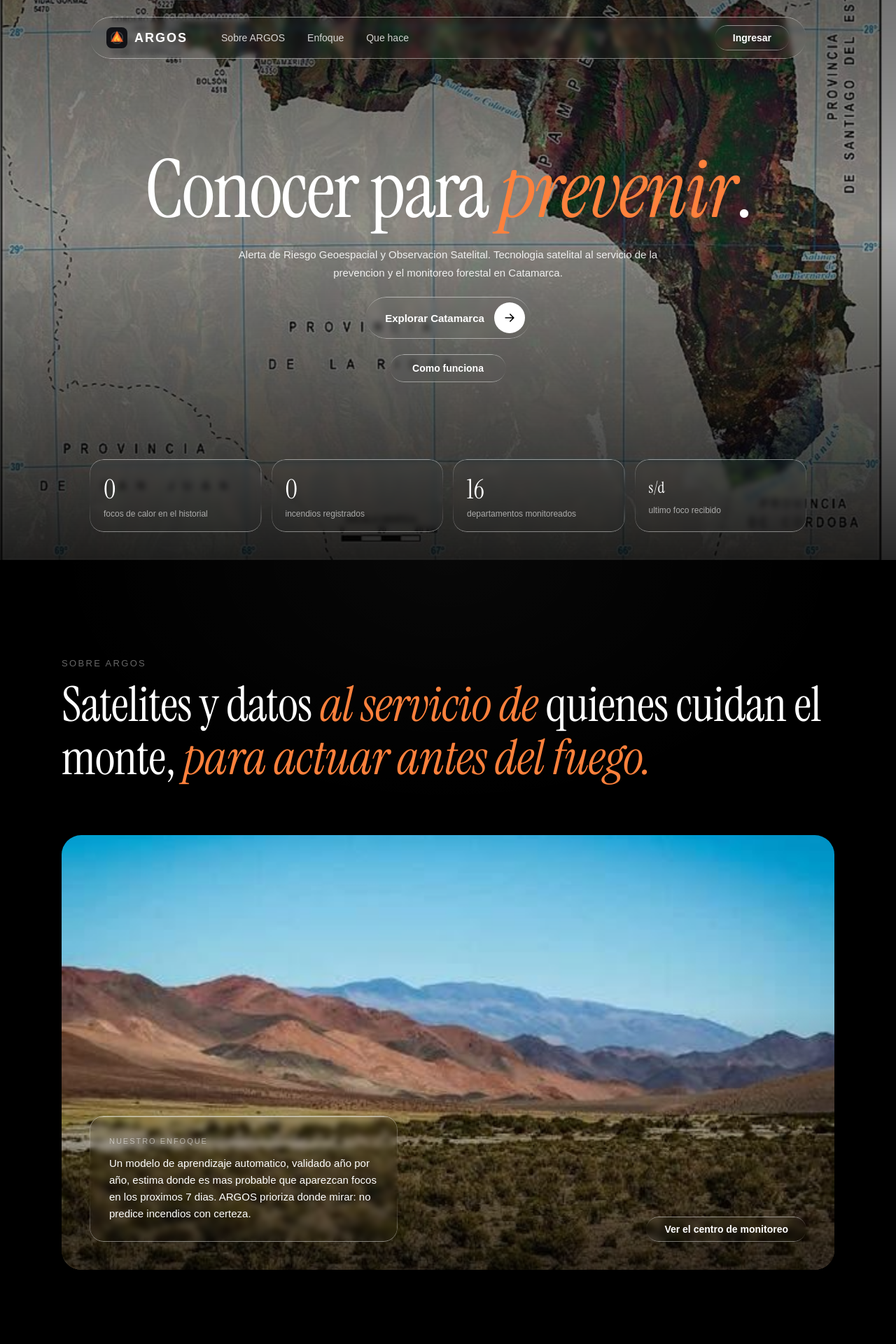
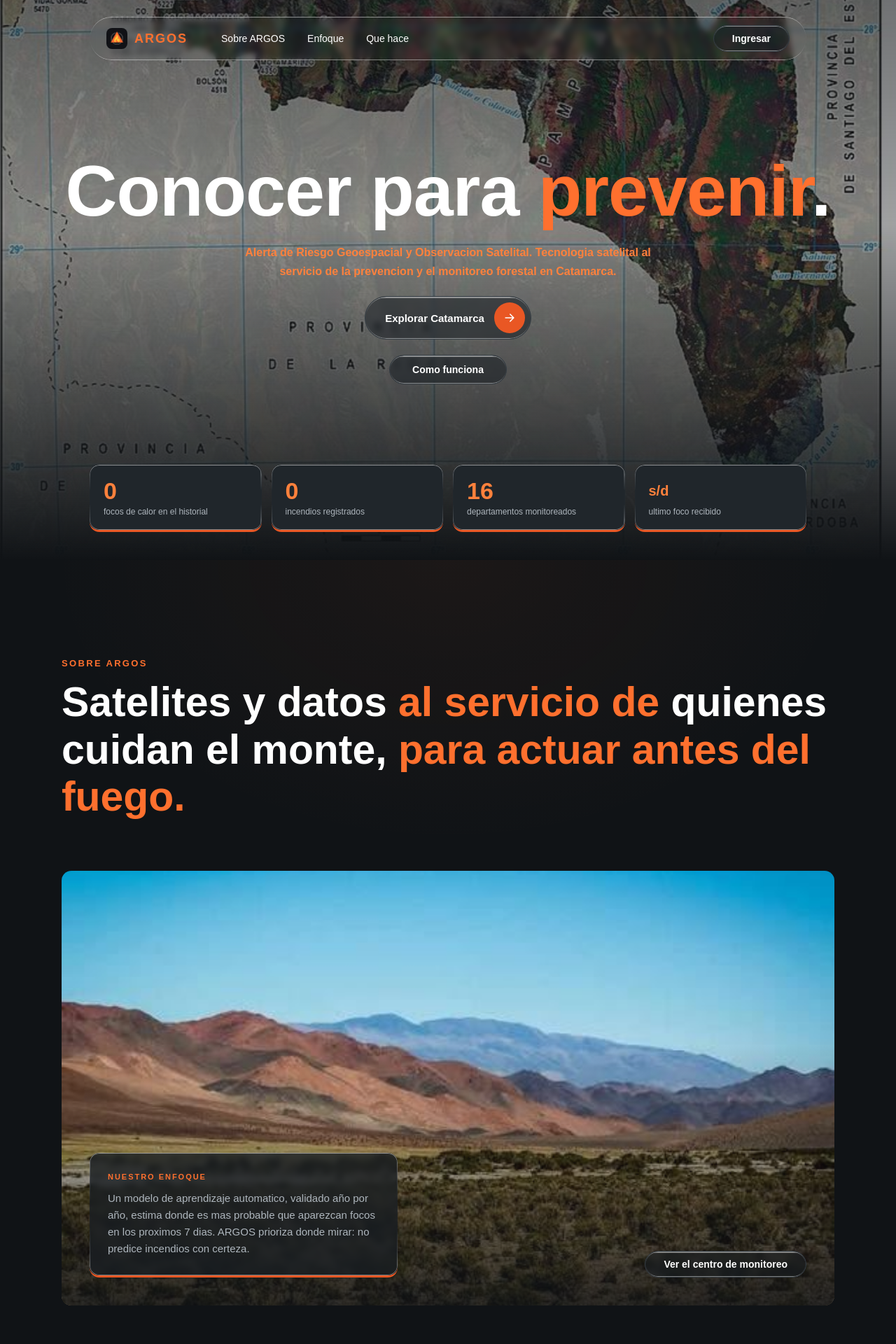
Before and after one commit to equipoinstintiahackaton/argos-cta, a Next.js app in the folder web/: page / in a window 1280 px wide. Shown: the top 1920 px of the page at 70% size. Built offline with nearby package versions, Linux system fonts and the light colour scheme; no server answers; the database is empty.

Commit message:
Landing con paleta y tipografia de la guia de marca

```diff
--- a/web/app/globals.css
+++ b/web/app/globals.css
@@ -1,4 +1,3 @@
-@import url('https://fonts.googleapis.com/css2?family=Instrument+Serif:ital@0;1&display=swap');
 /* ARGOS | identidad visual. Los colores de la escala de riesgo (verde a negro) viven en lib/bandas.ts
    y no se mezclan con el naranja de marca. */
 :root {
@@ -285,64 +284,68 @@ a.tel { text-decoration: none; }
 }
 
 /* ======== Landing: liquid glass editorial ======== */
-.lp { background: #000; color: #fff; }
-.lp .serif { font-family: 'Instrument Serif', Georgia, serif; font-weight: 400; }
-.lp em { font-style: italic; color: var(--argos-light); }
+.lp { background: var(--argos-background); color: var(--argos-text); font-family: var(--argos-font); }
+.lp .serif { font-family: var(--argos-font); font-weight: 700; }
+.lp em { font-style: normal; color: var(--argos-primary); }
 .glass { background: rgba(255,255,255,.01); background-blend-mode: luminosity; backdrop-filter: blur(4px); -webkit-backdrop-filter: blur(4px); box-shadow: inset 0 1px 1px rgba(255,255,255,.1); position: relative; overflow: hidden; }
 .glass::before { content: ''; position: absolute; inset: 0; border-radius: inherit; padding: 1.4px; background: linear-gradient(180deg, rgba(255,255,255,.45) 0%, rgba(255,255,255,.15) 20%, rgba(255,255,255,0) 40%, rgba(255,255,255,0) 60%, rgba(255,255,255,.15) 80%, rgba(255,255,255,.45) 100%); -webkit-mask: linear-gradient(#fff 0 0) content-box, linear-gradient(#fff 0 0); -webkit-mask-composite: xor; mask-composite: exclude; pointer-events: none; }
 .lp-hero { position: relative; min-height: 100vh; display: flex; flex-direction: column; overflow: hidden; }
-.lp-hero-bg { position: absolute; inset: 0; background: #000 url('/catamarca-satelital.jpg') center bottom / cover no-repeat; opacity: 0; animation: lp-fadein 1.4s ease .2s forwards, lp-zoom 30s ease-in-out infinite alternate; }
-.lp-hero-velo { position: absolute; inset: 0; background: linear-gradient(180deg, rgba(0,0,0,.55) 0%, rgba(0,0,0,.35) 40%, rgba(0,0,0,.85) 100%); }
+.lp-hero-bg { position: absolute; inset: 0; background: var(--argos-background) url('/catamarca-satelital.jpg') center bottom / cover no-repeat; opacity: 0; animation: lp-fadein 1.4s ease .2s forwards, lp-zoom 30s ease-in-out infinite alternate; }
+.lp-hero-velo { position: absolute; inset: 0; background: linear-gradient(180deg, rgba(16,19,22,.6) 0%, rgba(16,19,22,.4) 40%, #101316 100%); }
 .lp-nav { position: relative; z-index: 3; max-width: 1024px; width: calc(100% - 48px); margin: 24px auto 0; padding: 12px 24px; border-radius: 999px; display: flex; align-items: center; justify-content: space-between; gap: 16px; }
 .lp-marca { display: flex; align-items: center; gap: 10px; color: #fff; text-decoration: none; font-weight: 700; font-size: 18px; letter-spacing: 2px; }
+.lp-marca span { color: var(--argos-primary); }
 .lp-marca img { width: 30px; height: 30px; border-radius: 8px; }
 .lp-links { display: flex; gap: 32px; margin-right: auto; margin-left: 32px; }
-.lp-links a { color: rgba(255,255,255,.8); text-decoration: none; font-size: 14px; font-weight: 500; }
-.lp-links a:hover { color: #fff; }
+.lp-links a { color: var(--argos-text); text-decoration: none; font-size: 14px; font-weight: 500; }
+.lp-links a:hover { color: var(--argos-primary); }
 .lp-btn { display: inline-block; border-radius: 999px; padding: 10px 26px; color: #fff; text-decoration: none; font-size: 14px; font-weight: 600; transition: background .3s; }
-.lp-btn:hover { background: rgba(255,255,255,.06); }
+.lp-btn { background: rgba(25,30,35,.55); border: 1px solid var(--argos-border); }
+.lp-btn:hover { background: var(--argos-secondary); border-color: var(--argos-secondary); }
+.lp-cta { background: rgba(25,30,35,.55); border: 1px solid var(--argos-border); }
 .lp-hero-contenido { position: relative; z-index: 2; flex: 1; display: flex; flex-direction: column; align-items: center; justify-content: center; text-align: center; padding: 40px 24px 20px; gap: 22px; }
-.lp-hero h1 { font-size: clamp(48px, 9vw, 128px); line-height: 1; letter-spacing: -.02em; }
-.lp-sub { max-width: 620px; font-size: 15px; line-height: 1.7; color: rgba(255,255,255,.88); }
+.lp-hero h1 { font-size: clamp(44px, 8vw, 112px); line-height: 1.02; letter-spacing: -.01em; font-weight: 700; }
+.lp-sub { max-width: 640px; font-size: 16px; line-height: 1.7; color: var(--argos-light); font-weight: 700; }
 .lp-cta { display: inline-flex; align-items: center; gap: 14px; border-radius: 999px; padding: 8px 8px 8px 28px; color: #fff; text-decoration: none; font-weight: 600; font-size: 15px; }
-.lp-cta i { display: grid; place-items: center; width: 44px; height: 44px; border-radius: 50%; background: #fff; color: #000; }
+.lp-cta i { display: grid; place-items: center; width: 44px; height: 44px; border-radius: 50%; background: var(--argos-secondary); color: #fff; }
 .lp-sec { padding: 12px 32px; }
 .lp-kpis { position: relative; z-index: 2; display: grid; grid-template-columns: repeat(4, 1fr); gap: 14px; max-width: 1024px; width: calc(100% - 48px); margin: 0 auto 40px; }
-.lp-kpis > div { border-radius: 20px; padding: 18px 20px; }
-.lp-kpis b { display: block; font-family: 'Instrument Serif', Georgia, serif; font-weight: 400; font-size: 38px; color: #fff; }
-.lp-kpis b.chico { font-size: 22px; padding: 8px 0; }
-.lp-kpis span { font-size: 12px; color: rgba(255,255,255,.6); }
-.lp-label { color: rgba(255,255,255,.4); font-size: 13px; letter-spacing: .18em; text-transform: uppercase; margin-bottom: 14px; }
-.lp-label.chico { font-size: 11px; color: rgba(255,255,255,.5); margin-bottom: 10px; }
-.lp-sec-about { background: radial-gradient(ellipse at top, rgba(255,255,255,.03) 0%, transparent 70%), #000; padding: 140px 24px 40px; max-width: 1152px; margin: 0 auto; }
-.lp-h-grande { font-size: clamp(34px, 5.4vw, 72px); line-height: 1.1; letter-spacing: -.01em; }
+.lp-kpis > div { border-radius: 14px; padding: 18px 20px; background: var(--argos-card); border-bottom: 3px solid var(--argos-secondary); }
+.lp-kpis b { display: block; font-weight: 700; font-size: 34px; color: var(--argos-light); }
+.lp-kpis b.chico { font-size: 20px; padding: 8px 0; }
+.lp-kpis span { font-size: 12px; color: var(--argos-text-secondary); }
+.lp-label { color: var(--argos-primary); font-weight: 700; font-size: 13px; letter-spacing: .18em; text-transform: uppercase; margin-bottom: 14px; }
+.lp-label.chico { font-size: 11px; color: var(--argos-primary); margin-bottom: 10px; }
+.lp-sec-about { background: radial-gradient(ellipse at top, rgba(255,112,46,.05) 0%, transparent 70%), var(--argos-background); padding: 140px 24px 40px; max-width: 1152px; margin: 0 auto; }
+.lp-h-grande { font-size: clamp(30px, 4.6vw, 60px); line-height: 1.15; font-weight: 700; }
 .lp-destacado { max-width: 1152px; margin: 0 auto; padding: 32px 24px 100px; }
-.lp-marco { position: relative; border-radius: 28px; overflow: hidden; aspect-ratio: 16 / 9; min-height: 420px; }
+.lp-marco { position: relative; border-radius: 14px; overflow: hidden; aspect-ratio: 16 / 9; min-height: 420px; }
 .lp-marco img { position: absolute; inset: 0; width: 100%; height: 100%; object-fit: cover; }
-.lp-marco-velo { position: absolute; inset: 0; background: linear-gradient(0deg, rgba(0,0,0,.7), transparent 60%); }
+.lp-marco-velo { position: absolute; inset: 0; background: linear-gradient(0deg, rgba(16,19,22,.85), transparent 60%); }
 .lp-marco-pie { position: absolute; left: 0; right: 0; bottom: 0; padding: 40px; display: flex; justify-content: space-between; align-items: flex-end; gap: 20px; flex-wrap: wrap; }
-.lp-tarjeta-g { max-width: 440px; border-radius: 20px; padding: 28px; font-size: 15px; line-height: 1.6; }
+.lp-tarjeta-g { max-width: 440px; border-radius: 14px; padding: 26px; font-size: 15px; line-height: 1.6; background: rgba(25,30,35,.78); border-bottom: 3px solid var(--argos-secondary); color: var(--argos-text); }
+.lp-tarjeta-g p:not(.lp-label) { color: var(--argos-text-secondary); }
 .lp-filo { max-width: 1152px; margin: 0 auto; padding: 100px 24px; }
-.lp-h-medio { font-size: clamp(44px, 7vw, 100px); letter-spacing: -.02em; margin-bottom: 70px; }
+.lp-h-medio { font-size: clamp(36px, 6vw, 80px); font-weight: 700; margin-bottom: 60px; }
 .lp-filo-grid { display: grid; grid-template-columns: 1fr 1fr; gap: 48px; align-items: center; }
-.lp-img-redondeada { border-radius: 28px; overflow: hidden; aspect-ratio: 4 / 3; }
+.lp-img-redondeada { border-radius: 14px; overflow: hidden; aspect-ratio: 4 / 3; }
 .lp-img-redondeada img { width: 100%; height: 100%; object-fit: cover; display: block; }
 .lp-filo-textos { display: flex; flex-direction: column; gap: 32px; }
-.lp-filo-textos p:not(.lp-label) { color: rgba(255,255,255,.72); font-size: 17px; line-height: 1.7; }
-.lp-filo-textos hr { border: 0; height: 1px; background: rgba(255,255,255,.1); }
+.lp-filo-textos p:not(.lp-label) { color: var(--argos-text-secondary); font-size: 16px; line-height: 1.7; }
+.lp-filo-textos hr { border: 0; height: 1px; background: var(--argos-border); }
 .lp-serv { max-width: 1152px; margin: 0 auto; padding: 100px 24px 120px; }
 .lp-serv-cab { display: flex; justify-content: space-between; align-items: baseline; margin-bottom: 40px; }
-.lp-serv-cab h2 { font-size: clamp(30px, 4vw, 48px); letter-spacing: -.01em; font-weight: 500; }
-.lp-serv-cab span { color: rgba(255,255,255,.4); font-size: 14px; }
+.lp-serv-cab h2 { font-size: clamp(28px, 4vw, 44px); font-weight: 700; }
+.lp-serv-cab span { color: var(--argos-primary); font-size: 14px; font-weight: 700; }
 .lp-serv-grid { display: grid; grid-template-columns: repeat(3, 1fr); gap: 24px; }
-.lp-card { border-radius: 24px; display: block; }
-.lp-card-img { aspect-ratio: 16 / 10; overflow: hidden; background: #000; }
+.lp-card { border-radius: 14px; display: block; background: var(--argos-card); border: 1px solid var(--argos-border); border-bottom: 3px solid var(--argos-secondary); }
+.lp-card-img { aspect-ratio: 16 / 10; overflow: hidden; background: var(--argos-surface); }
 .lp-card-img img { width: 100%; height: 100%; object-fit: cover; display: block; transition: transform .7s; }
 .lp-card-img.claro { background: #fff; } .lp-card-img.claro img { object-fit: contain; }
 .lp-card:hover .lp-card-img img { transform: scale(1.05); }
 .lp-card-cuerpo { padding: 24px; }
-.lp-card-cuerpo h3 { font-size: 22px; font-weight: 500; letter-spacing: -.01em; margin-bottom: 10px; }
-.lp-card-cuerpo p:not(.lp-label) { color: rgba(255,255,255,.55); font-size: 14px; line-height: 1.6; }
+.lp-card-cuerpo h3 { font-size: 20px; font-weight: 700; color: var(--argos-light); margin-bottom: 10px; }
+.lp-card-cuerpo p:not(.lp-label) { color: var(--argos-text-secondary); font-size: 14px; line-height: 1.6; }
 .lp-reveal { opacity: 0; transform: translateY(40px); transition: opacity .8s cubic-bezier(.16,1,.3,1), transform .8s cubic-bezier(.16,1,.3,1); }
 .lp-reveal.visto { opacity: 1; transform: none; }
 @keyframes lp-fadein { to { opacity: 1; } }
```
